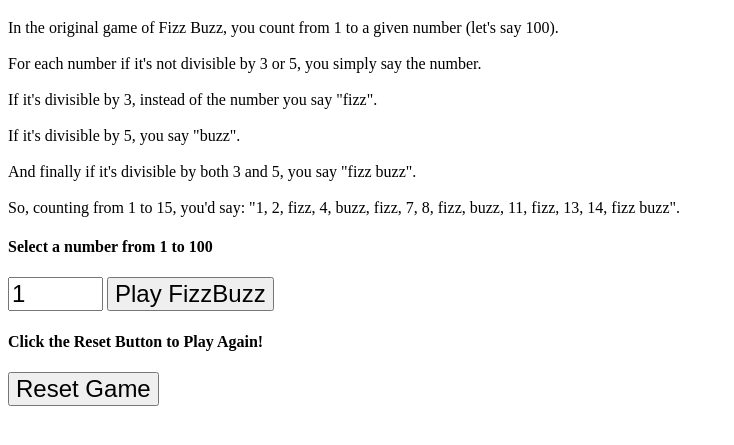
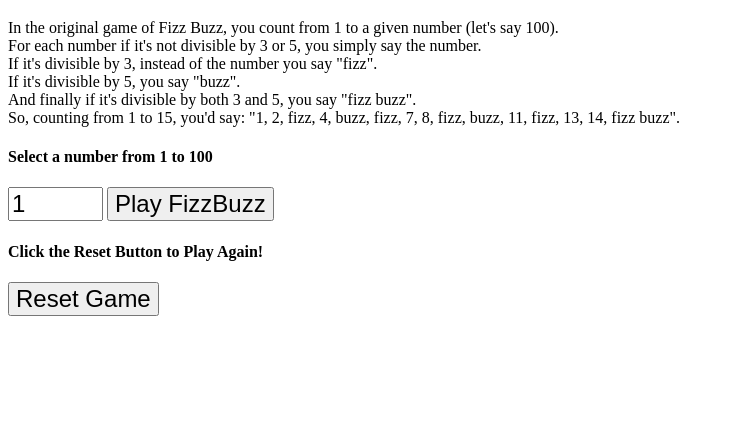
Before and after one commit to colettekenney/fizzbuzz, a plain HTML site: page index.html in a window 1280 px wide. Shown: the part 61-506 px from the top of the page, without its empty margins (0-734 px from the left). Drawn offline with nearby package versions, Linux system fonts and the light colour scheme.

Commit message:
remove extra line breaks from html

```diff
--- a/index.html
+++ b/index.html
@@ -8,7 +8,7 @@
 </head>
 <body>
 	<h1>FizzBuzz</h1>
-	<p>In the original game of Fizz Buzz, you count from 1 to a given number (let's say 100). <br><br>For each number if it's not divisible by 3 or 5, you simply say the number. <br><br>If it's divisible by 3, instead of the number you say "fizz". <br><br>If it's divisible by 5, you say "buzz". <br><br>And finally if it's divisible by both 3 and 5, you say "fizz buzz". <br><br>So, counting from 1 to 15, you'd say: "1, 2, fizz, 4, buzz, fizz, 7, 8, fizz, buzz, 11, fizz, 13, 14, fizz buzz".</p>
+	<p>In the original game of Fizz Buzz, you count from 1 to a given number (let's say 100). <br>For each number if it's not divisible by 3 or 5, you simply say the number. <br>If it's divisible by 3, instead of the number you say "fizz". <br>If it's divisible by 5, you say "buzz". <br>And finally if it's divisible by both 3 and 5, you say "fizz buzz". <br>So, counting from 1 to 15, you'd say: "1, 2, fizz, 4, buzz, fizz, 7, 8, fizz, buzz, 11, fizz, 13, 14, fizz buzz".</p>
 	<h4>Select a number from 1 to 100</h4>
 	<form>
 		<input id="user-choice" style="font-size:24px;" type="number" min="1" max="100" step="1" value="1" name="Pick A Number">
```
